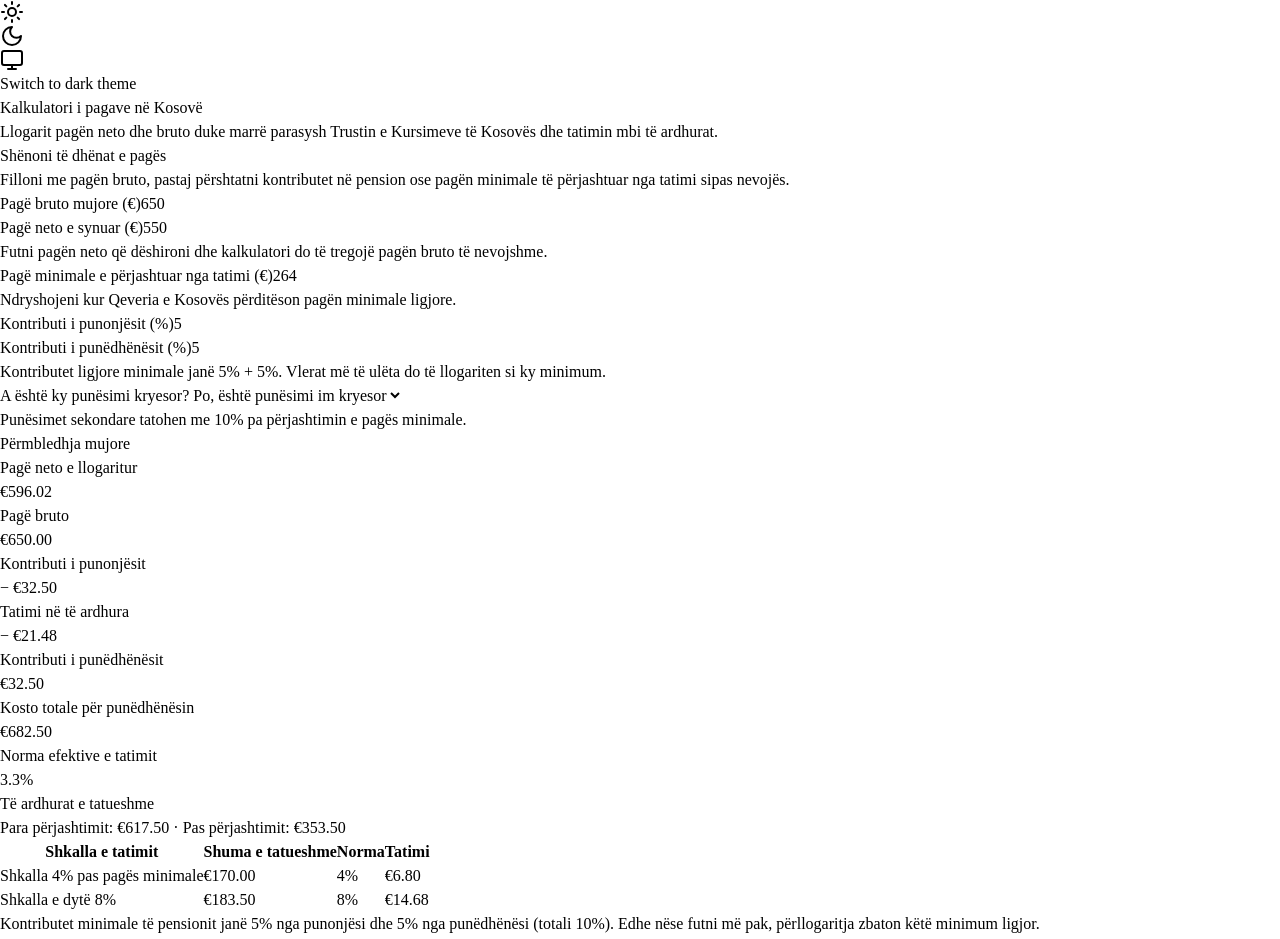
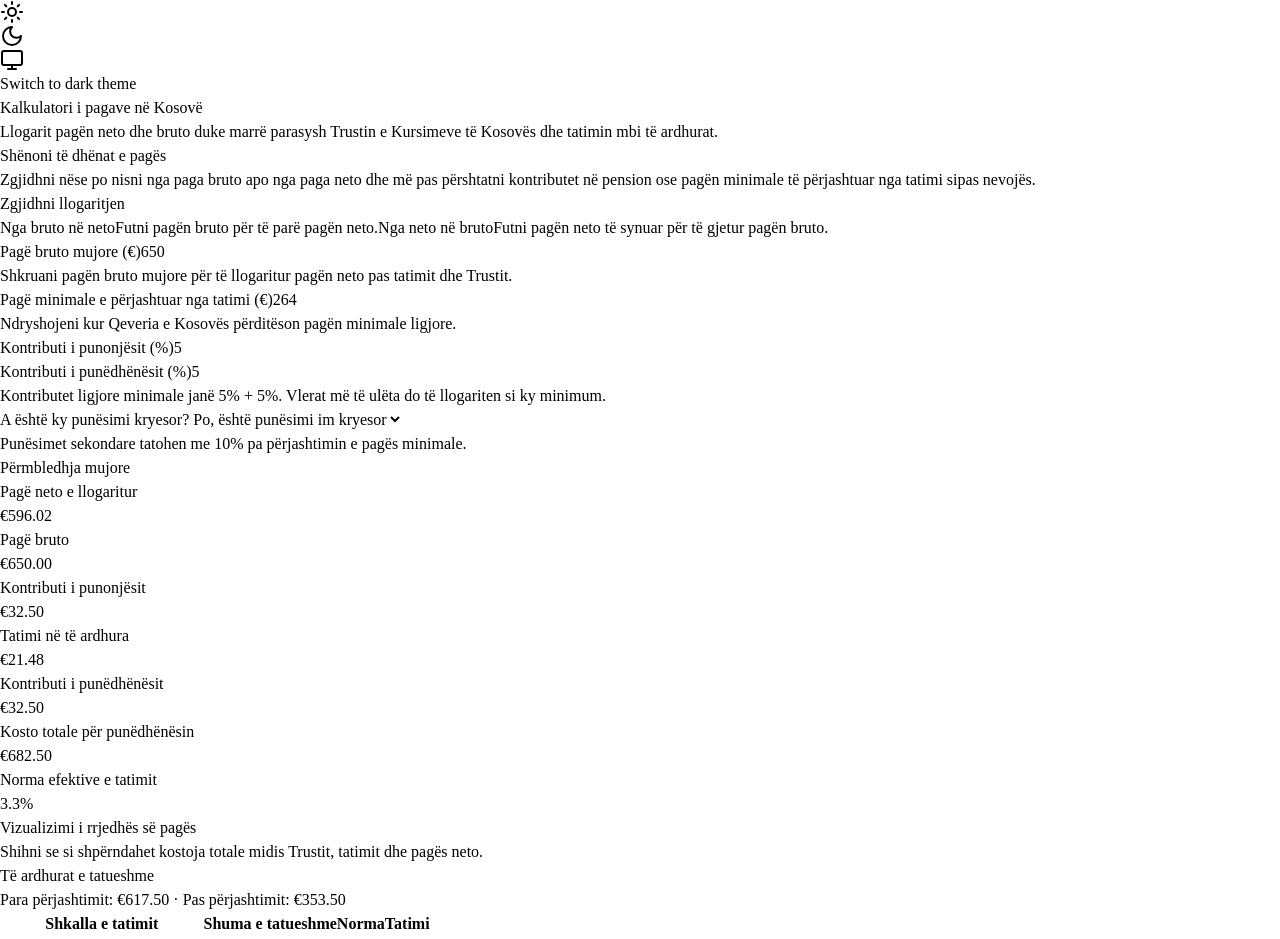
Before and after one commit to notdian/kosovatools.org, a Next.js app in the folder apps/web/: page /wage-calculator in a window 1280 px wide. Shown: the top 939 px of the page. Built offline with nearby package versions, Linux system fonts and the light colour scheme.

Commit message:
feat: localize Kosovo wage calculator with net-to-gross mode (#10)

```diff
--- a/apps/web/app/(tools)/wage-calculator/wage-calculator-client.tsx
+++ b/apps/web/app/(tools)/wage-calculator/wage-calculator-client.tsx
@@ -13,6 +13,7 @@ import {
   WageCalculatorInputs,
   type WageCalculatorInputsProps,
   WageCalculatorResults,
+  type CalculationMode,
 } from "@workspace/ui/components/payroll";
 
 import {
@@ -50,6 +51,8 @@ const DEFAULT_VALUES: Pick<
   jobType: "primary",
 };
 
+const DEFAULT_MODE: CalculationMode = "grossToNet";
+
 function formatCurrency(value: number) {
   return currencyFormatter.format(value);
 }
@@ -59,6 +62,7 @@ function formatPercentage(value: number) {
 }
 
 export function WageCalculatorClient() {
+  const [mode, setMode] = useState<CalculationMode>(DEFAULT_MODE);
   const [grossPay, setGrossPay] = useState(DEFAULT_VALUES.grossPay);
   const [targetNetPay, setTargetNetPay] = useState(DEFAULT_VALUES.targetNetPay);
   const [minimumWage, setMinimumWage] = useState(DEFAULT_VALUES.minimumWage);
@@ -70,7 +74,7 @@ export function WageCalculatorClient() {
   );
   const [jobType, setJobType] = useState<JobType>(DEFAULT_VALUES.jobType);
 
-  const breakdown = useMemo(
+  const grossBreakdown = useMemo(
     () =>
       calculateWageBreakdown({
         grossPay,
@@ -94,6 +98,9 @@ export function WageCalculatorClient() {
     [targetNetPay, minimumWage, employeePensionRate, employerPensionRate, jobType],
   );
 
+  const activeResult =
+    mode === "grossToNet" ? grossBreakdown : inverseBreakdown.breakdown;
+
   return (
     <article className="space-y-8">
       <header className="space-y-2">
@@ -111,18 +118,21 @@ export function WageCalculatorClient() {
           <CardHeader>
             <CardTitle>Shënoni të dhënat e pagës</CardTitle>
             <CardDescription>
-              Filloni me pagën bruto, pastaj përshtatni kontributet në pension
-              ose pagën minimale të përjashtuar nga tatimi sipas nevojës.
+              Zgjidhni nëse po nisni nga paga bruto apo nga paga neto dhe më
+              pas përshtatni kontributet në pension ose pagën minimale të
+              përjashtuar nga tatimi sipas nevojës.
             </CardDescription>
           </CardHeader>
           <CardContent>
             <WageCalculatorInputs
+              mode={mode}
               grossPay={grossPay}
               targetNetPay={targetNetPay}
               minimumWage={minimumWage}
               employeePensionRate={employeePensionRate}
               employerPensionRate={employerPensionRate}
               jobType={jobType}
+              onModeChange={setMode}
               onGrossPayChange={setGrossPay}
               onTargetNetPayChange={setTargetNetPay}
               onMinimumWageChange={setMinimumWage}
@@ -134,8 +144,8 @@ export function WageCalculatorClient() {
         </Card>
 
         <WageCalculatorResults
-          result={breakdown}
-          inverseResult={inverseBreakdown}
+          result={activeResult}
+          inverseResult={mode === "netToGross" ? inverseBreakdown : undefined}
           formatCurrency={formatCurrency}
           formatPercentage={formatPercentage}
         />
--- a/apps/web/app/page.tsx
+++ b/apps/web/app/page.tsx
@@ -23,7 +23,7 @@ export default function Page() {
             <Link href="/data-insights">See data insights</Link>
           </Button>
           <Button asChild size="lg" variant="ghost">
-            <Link href="#">Plan your salary</Link>
+            <Link href="/wage-calculator">Plan your salary</Link>
           </Button>
         </div>
       </div>
--- a/apps/web/lib/payroll/wage-calculator.ts
+++ b/apps/web/lib/payroll/wage-calculator.ts
@@ -151,9 +151,10 @@ export function calculateWageBreakdown(
     }
   }
 
-  const netPay = Math.max(grossPay - employeePension - incomeTax, 0);
+  const sanitizedIncomeTax = Math.max(incomeTax, 0);
+  const netPay = Math.max(grossPay - employeePension - sanitizedIncomeTax, 0);
   const employerTotalCost = grossPay + employerPension;
-  const effectiveTaxRate = grossPay > 0 ? incomeTax / grossPay : 0;
+  const effectiveTaxRate = grossPay > 0 ? sanitizedIncomeTax / grossPay : 0;
 
   return {
     grossPay,
@@ -161,7 +162,7 @@ export function calculateWageBreakdown(
     employerPension,
     taxableIncomeBeforeAllowance,
     taxableIncomeAfterAllowance,
-    incomeTax,
+    incomeTax: sanitizedIncomeTax,
     incomeTaxBreakdown,
     netPay,
     employerTotalCost,
--- a/packages/ui/src/components/payroll/index.ts
+++ b/packages/ui/src/components/payroll/index.ts
@@ -1,5 +1,8 @@
 export { WageCalculatorInputs } from "./wage-calculator-inputs";
-export type { WageCalculatorInputsProps } from "./wage-calculator-inputs";
+export type {
+  WageCalculatorInputsProps,
+  CalculationMode,
+} from "./wage-calculator-inputs";
 
 export { WageCalculatorResults } from "./wage-calculator-results";
 export type { WageCalculatorResultsProps } from "./wage-calculator-results";
--- a/packages/ui/src/components/payroll/wage-calculator-inputs.tsx
+++ b/packages/ui/src/components/payroll/wage-calculator-inputs.tsx
@@ -6,28 +6,33 @@ import { cn } from "@workspace/ui/lib/utils";
 
 type JobType = "primary" | "secondary";
 
+export type CalculationMode = "grossToNet" | "netToGross";
+
 export interface WageCalculatorInputsProps {
+  mode: CalculationMode;
   grossPay: number;
   targetNetPay: number;
   minimumWage: number;
+  employerPensionRate: number;
   employeePensionRate: number;
-  employerPensionRate: number;
   jobType: JobType;
+  onModeChange: (value: CalculationMode) => void;
   onGrossPayChange: (value: number) => void;
   onTargetNetPayChange: (value: number) => void;
   onMinimumWageChange: (value: number) => void;
-  onEmployeePensionRateChange: (value: number) => void;
   onEmployerPensionRateChange: (value: number) => void;
   onJobTypeChange: (value: JobType) => void;
 }
 
 function WageCalculatorInputs({
+  mode,
   grossPay,
   targetNetPay,
   minimumWage,
   employeePensionRate,
   employerPensionRate,
   jobType,
+  onModeChange,
   onGrossPayChange,
   onTargetNetPayChange,
   onMinimumWageChange,
@@ -47,6 +52,48 @@ function WageCalculatorInputs({
   return (
     <div className="grid gap-4">
       <div className="grid gap-2">
+        <Label className="text-xs font-semibold uppercase tracking-wide text-muted-foreground">
+          Zgjidhni llogaritjen
+        </Label>
+        <div className="grid grid-cols-1 gap-2 sm:max-w-md sm:grid-cols-2">
+          {[
+            {
+              value: "grossToNet" as CalculationMode,
+              label: "Nga bruto në neto",
+              description: "Futni pagën bruto për të parë pagën neto.",
+            },
+            {
+              value: "netToGross" as CalculationMode,
+              label: "Nga neto në bruto",
+              description: "Futni pagën neto të synuar për të gjetur pagën bruto.",
+            },
+          ].map((option) => {
+            const isActive = mode === option.value;
+
+            return (
+              <button
+                key={option.value}
+                type="button"
+                className={cn(
+                  "rounded-lg border px-4 py-3 text-left text-sm transition-colors",
+                  "focus-visible:outline-none focus-visible:ring-2 focus-visible:ring-ring/50",
+                  isActive
+                    ? "border-primary bg-primary/10 text-primary"
+                    : "border-border/60 bg-muted/40 text-foreground",
+                )}
+                onClick={() => onModeChange(option.value)}
+              >
+                <span className="block font-medium">{option.label}</span>
+                <span className="mt-1 block text-xs text-muted-foreground">
+                  {option.description}
+                </span>
+              </button>
+            );
+          })}
+        </div>
+      </div>
+      {mode === "grossToNet" ? (
+        <div className="grid gap-2">
           <Label htmlFor="gross-pay">Pagë bruto mujore (€)</Label>
           <Input
             id="gross-pay"
@@ -56,7 +103,12 @@ function WageCalculatorInputs({
             value={Number.isFinite(grossPay) ? grossPay : 0}
             onChange={handleNumberChange(onGrossPayChange)}
           />
+          <p className="text-xs text-muted-foreground">
+            Shkruani pagën bruto mujore për të llogaritur pagën neto pas tatimit
+            dhe Trustit.
+          </p>
         </div>
+      ) : (
         <div className="grid gap-2">
           <Label htmlFor="net-target">Pagë neto e synuar (€)</Label>
           <Input
@@ -68,10 +120,11 @@ function WageCalculatorInputs({
             onChange={handleNumberChange(onTargetNetPayChange)}
           />
           <p className="text-xs text-muted-foreground">
-          Futni pagën neto që dëshironi dhe kalkulatori do të tregojë pagën
+            Shkruani pagën neto që dëshironi dhe kalkulatori do të tregojë pagën
             bruto të nevojshme.
           </p>
         </div>
+      )}
       <div className="grid gap-2">
         <Label htmlFor="minimum-wage">Pagë minimale e përjashtuar nga tatimi (€)</Label>
         <Input
--- a/packages/ui/src/components/payroll/wage-calculator-results.tsx
+++ b/packages/ui/src/components/payroll/wage-calculator-results.tsx
@@ -1,9 +1,19 @@
+import * as React from "react";
+import { Sankey } from "recharts";
+
 import {
   Card,
   CardContent,
   CardHeader,
   CardTitle,
 } from "@workspace/ui/components/card";
+import {
+  ChartContainer,
+  ChartTooltip,
+  ChartTooltipContent,
+  type ChartConfig,
+} from "../chart";
+import { createChromaPalette } from "../../lib/chart-palette";
 import { cn } from "@workspace/ui/lib/utils";
 
 type TaxBreakdownEntry = {
@@ -63,6 +73,143 @@ function WageCalculatorResults({
   const showInverse =
     inverseResult !== undefined && inverseResult.targetNetPay > 0;
 
+  const palette = React.useMemo(() => createChromaPalette(6), []);
+  const fallbackPalette = React.useMemo(
+    () => [
+      { light: "#0ea5e9", dark: "#38bdf8" },
+      { light: "#2563eb", dark: "#60a5fa" },
+      { light: "#16a34a", dark: "#4ade80" },
+      { light: "#f97316", dark: "#fb923c" },
+      { light: "#dc2626", dark: "#f87171" },
+      { light: "#9333ea", dark: "#c084fc" },
+    ],
+    [],
+  );
+
+  const resolveColor = React.useCallback(
+    (index: number) => palette[index] ?? fallbackPalette[index] ?? fallbackPalette[0],
+    [palette, fallbackPalette],
+  );
+
+  const chartConfig = React.useMemo<ChartConfig>(() => {
+    return {
+      total: {
+        label: "Kosto totale për punëdhënësin",
+        theme: {
+          light: resolveColor(0).light,
+          dark: resolveColor(0).dark,
+        },
+      },
+      gross: {
+        label: "Pagë bruto",
+        theme: {
+          light: resolveColor(1).light,
+          dark: resolveColor(1).dark,
+        },
+      },
+      employerPension: {
+        label: "Kontributi i punëdhënësit",
+        theme: {
+          light: resolveColor(2).light,
+          dark: resolveColor(2).dark,
+        },
+      },
+      employeePension: {
+        label: "Kontributi i punonjësit",
+        theme: {
+          light: resolveColor(3).light,
+          dark: resolveColor(3).dark,
+        },
+      },
+      incomeTax: {
+        label: "Tatimi në të ardhura",
+        theme: {
+          light: resolveColor(4).light,
+          dark: resolveColor(4).dark,
+        },
+      },
+      net: {
+        label: "Pagë neto",
+        theme: {
+          light: resolveColor(5).light,
+          dark: resolveColor(5).dark,
+        },
+      },
+    } satisfies ChartConfig;
+  }, [resolveColor]);
+
+  const clamp = React.useCallback((value: number) => {
+    if (!Number.isFinite(value)) {
+      return 0;
+    }
+
+    return Math.max(value, 0);
+  }, []);
+
+  const sanitizedGross = clamp(result.grossPay);
+  const sanitizedEmployeePension = clamp(result.employeePension);
+  const sanitizedEmployerPension = clamp(result.employerPension);
+  const sanitizedIncomeTax = clamp(result.incomeTax);
+  const sanitizedNetPay = clamp(result.netPay);
+
+  const sankeyNodes = React.useMemo(() => {
+    return [
+      { name: "Kosto totale për punëdhënësin", key: "total" as const },
+      { name: "Pagë bruto", key: "gross" as const },
+      { name: "Kontributi i punëdhënësit", key: "employerPension" as const },
+      { name: "Kontributi i punonjësit", key: "employeePension" as const },
+      { name: "Tatimi në të ardhura", key: "incomeTax" as const },
+      { name: "Pagë neto", key: "net" as const },
+    ].map((node) => ({
+      name: node.name,
+      fill: `var(--color-${node.key})`,
+      stroke: `var(--color-${node.key})`,
+    }));
+  }, []);
+
+  const sankeyLinks = React.useMemo(() => {
+    return [
+      {
+        source: 0,
+        target: 1,
+        value: sanitizedGross,
+        color: "var(--color-gross)",
+      },
+      {
+        source: 0,
+        target: 2,
+        value: sanitizedEmployerPension,
+        color: "var(--color-employerPension)",
+      },
+      {
+        source: 1,
+        target: 3,
+        value: sanitizedEmployeePension,
+        color: "var(--color-employeePension)",
+      },
+      {
+        source: 1,
+        target: 4,
+        value: sanitizedIncomeTax,
+        color: "var(--color-incomeTax)",
+      },
+      {
+        source: 1,
+        target: 5,
+        value: sanitizedNetPay,
+        color: "var(--color-net)",
+      },
+    ].filter((link) => link.value > 0);
+  }, [
+    sanitizedGross,
+    sanitizedEmployerPension,
+    sanitizedEmployeePension,
+    sanitizedIncomeTax,
+    sanitizedNetPay,
+  ]);
+
+  const hasFlow = sankeyLinks.length > 0;
+
   return (
     <Card className={cn("h-full", className)}>
       <CardHeader>
@@ -78,19 +225,19 @@ function WageCalculatorResults({
         <div className="grid gap-3 sm:grid-cols-2">
           <SummaryItem
             label="Pagë bruto"
-            value={formatCurrency(result.grossPay)}
+            value={formatCurrency(sanitizedGross)}
           />
           <SummaryItem
             label="Kontributi i punonjësit"
-            value={`− ${formatCurrency(result.employeePension)}`}
+            value={formatCurrency(sanitizedEmployeePension)}
           />
           <SummaryItem
             label="Tatimi në të ardhura"
-            value={`− ${formatCurrency(result.incomeTax)}`}
+            value={formatCurrency(sanitizedIncomeTax)}
           />
           <SummaryItem
             label="Kontributi i punëdhënësit"
-            value={formatCurrency(result.employerPension)}
+            value={formatCurrency(sanitizedEmployerPension)}
           />
           <SummaryItem
             label="Kosto totale për punëdhënësin"
@@ -100,6 +247,66 @@ function WageCalculatorResults({
             label="Norma efektive e tatimit"
             value={formatPercentage(result.effectiveTaxRate)}
           />
+        </div>
+        <div className="space-y-2">
+          <div>
+            <p className="text-sm font-medium">Vizualizimi i rrjedhës së pagës</p>
+            <p className="text-xs text-muted-foreground">
+              Shihni se si shpërndahet kostoja totale midis Trustit, tatimit dhe
+              pagës neto.
+            </p>
+          </div>
+          {hasFlow ? (
+            <ChartContainer
+              config={chartConfig}
+              className="h-[260px] !aspect-auto"
+            >
+              <Sankey
+                data={{ nodes: sankeyNodes, links: sankeyLinks }}
+                nodePadding={24}
+                nodeWidth={18}
+                iterations={32}
+                margin={{ top: 12, bottom: 12, left: 8, right: 8 }}
+                linkCurvature={0.45}
+                link={{ strokeOpacity: 0.5, strokeWidth: 24, cursor: "default" }}
+                node={{ cursor: "default" }}
+              >
+                <ChartTooltip
+                  content={
+                    <ChartTooltipContent
+                      indicator="dot"
+                      labelFormatter={() => "Rrjedha e pagës"}
+                      formatter={(value, _name, entry) => {
+                        const numericValue =
+                          typeof value === "number"
+                            ? value
+                            : Number.parseFloat(String(value ?? 0));
+                        const payload = entry?.payload as
+                          | {
+                              source?: { name?: string };
+                              target?: { name?: string };
+                              name?: string;
+                            }
+                          | undefined;
+                        const sourceName = payload?.source?.name;
+                        const targetName = payload?.target?.name;
+                        const label =
+                          sourceName && targetName
+                            ? `${sourceName} → ${targetName}`
+                            : payload?.name || "Rrjedha";
+
+                        return [formatCurrency(Math.max(numericValue, 0)), label];
+                      }}
+                    />
+                  }
+                />
+              </Sankey>
+            </ChartContainer>
+          ) : (
+            <p className="text-xs text-muted-foreground">
+              Plotësoni të dhënat për të parë vizualizimin e rrjedhës së pagës.
+            </p>
+          )}
         </div>
         <div className="space-y-3">
           <div>
@@ -172,11 +379,15 @@ function WageCalculatorResults({
             <div className="grid gap-2 sm:grid-cols-2">
               <SummaryItem
                 label="Tatimi i pritur"
-                value={`− ${formatCurrency(inverseResult.breakdown.incomeTax)}`}
+                value={formatCurrency(
+                  clamp(inverseResult.breakdown.incomeTax),
+                )}
               />
               <SummaryItem
                 label="Pensioni i punonjësit"
-                value={`− ${formatCurrency(inverseResult.breakdown.employeePension)}`}
+                value={formatCurrency(
+                  clamp(inverseResult.breakdown.employeePension),
+                )}
               />
             </div>
             <p className="text-xs text-muted-foreground">
```
Lines whose indentation alone changed are shown as unchanged.
